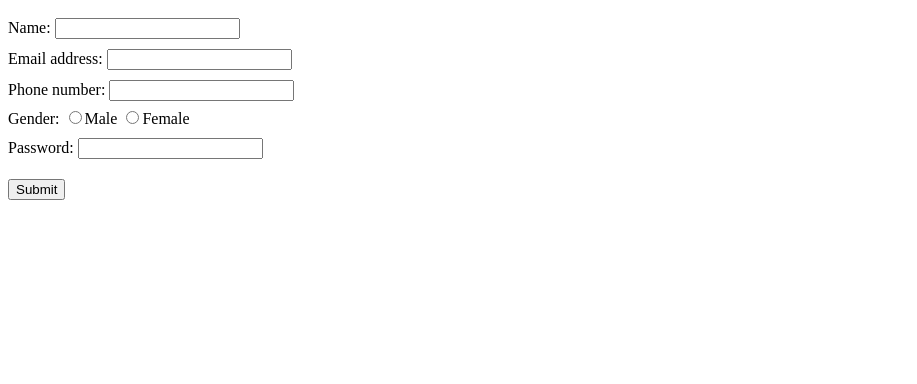
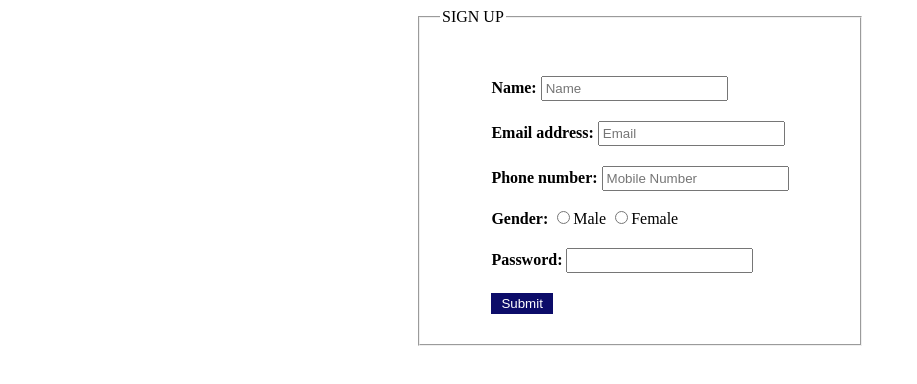
Before and after one commit to Dahvine/Week-1-task-, a plain HTML site: page index.html in a window 1280 px wide. Shown: the whole page, without its empty margins (0-917 px from the left). Drawn offline with Linux system fonts and the light colour scheme.

Commit message:
Retake of Week 1 task

```diff
--- a/index.html
+++ b/index.html
@@ -5,34 +5,58 @@
     <title>Simple Form</title>
     <style>
         input{
-    margin-top: 10px;
+    margin-top: 20px;
   }
   button{
+    padding: 3px 10px;
     margin-top: 20px;
+    background: rgb(12, 12, 105);
+    color: white;
+    outline: none;
+    border: none;
+  }
+  label{
+    font-weight:bold ;
+  }
+  fieldset{
+    display: flex;
+    justify-content: center;
+    width: 400px;
+    height: max-content;
+    margin: auto;
+    padding: 30px 20px;
+  }
+  input{
+    padding: 3px;
+    outline: none;
   }
     </style>
   </head>
   <body>
-    <form id="myForm" method="post">
+    <fieldset>
+      <legend>SIGN UP</legend>
+    <form name="myForm" id="form" method="post" onsubmit="return false;">
       <label for="name">Name:</label>
-      <input type="text" id="name" name="name" required><br>
+      <input type="text" id="name" placeholder="Name" required><br>
 
       <label for="email">Email address:</label>
-      <input type="email" id="email" name="email" ><br>
+      <input type="email" id="email" placeholder="Email" ><br>
 
       <label for="phone">Phone number:</label>
-      <input type="tel" id="phone" name="phone" required><br>
+      <input type="tel" id="phone" placeholder="Mobile Number" required><br>
 
       <label for="gender">Gender:</label>
-        <input type="radio" name="gender" id="gender">Male
-        <input type="radio" name="gender" id="gender">Female
+        <input type="radio" name="gender">Male
+        <input type="radio" name="gender">Female
       <br>
 
       <label for="password">Password:</label>
       <input type="password" id="password" name="password" required><br>
 
       <button type="submit" onclick="welcome()">Submit</button>
-    </form></body>
+    </form>
+  </fieldset>
+  </body>
     <script>
         function welcome(){
             alert("Form has been successfully submitted");
```
